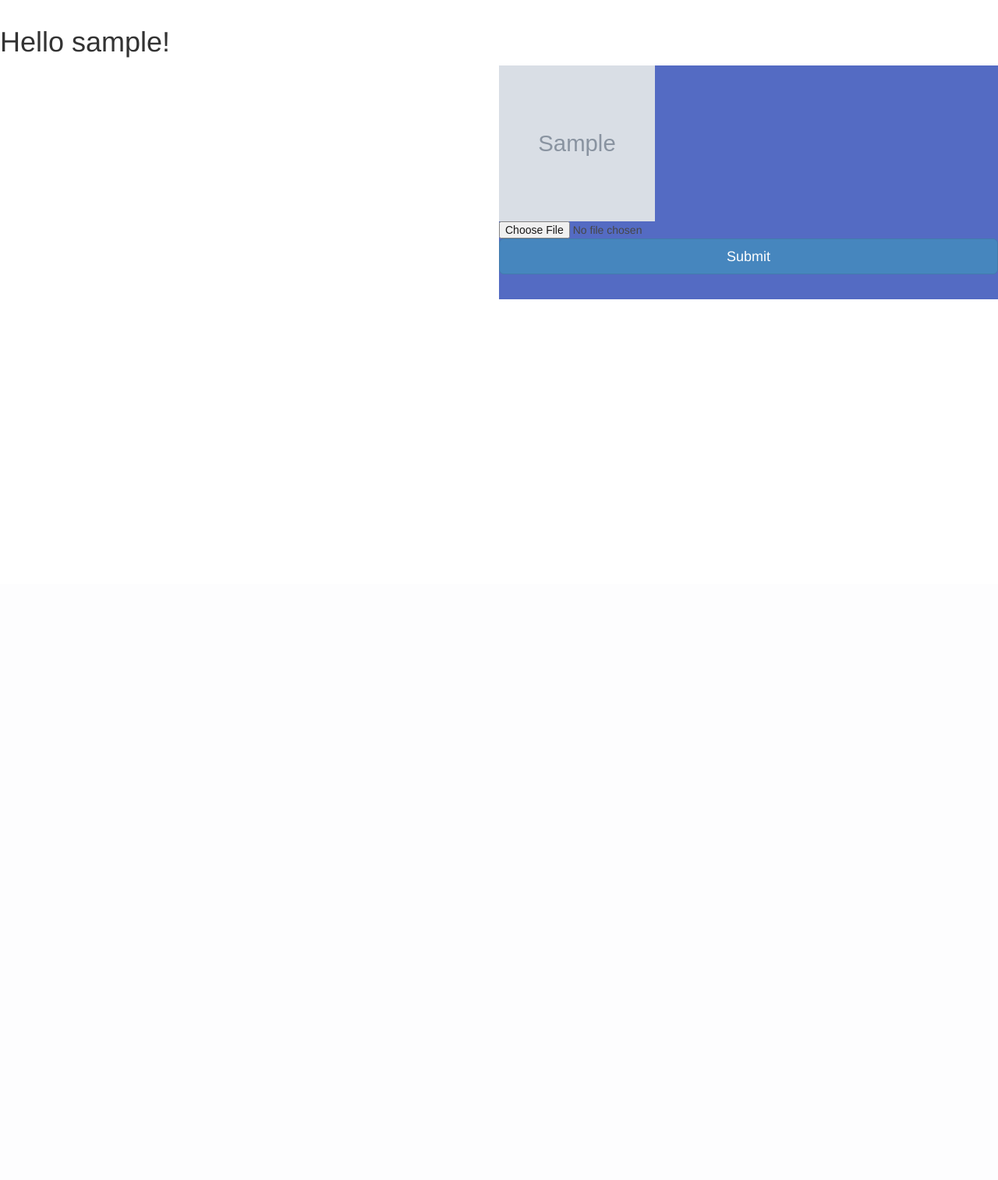
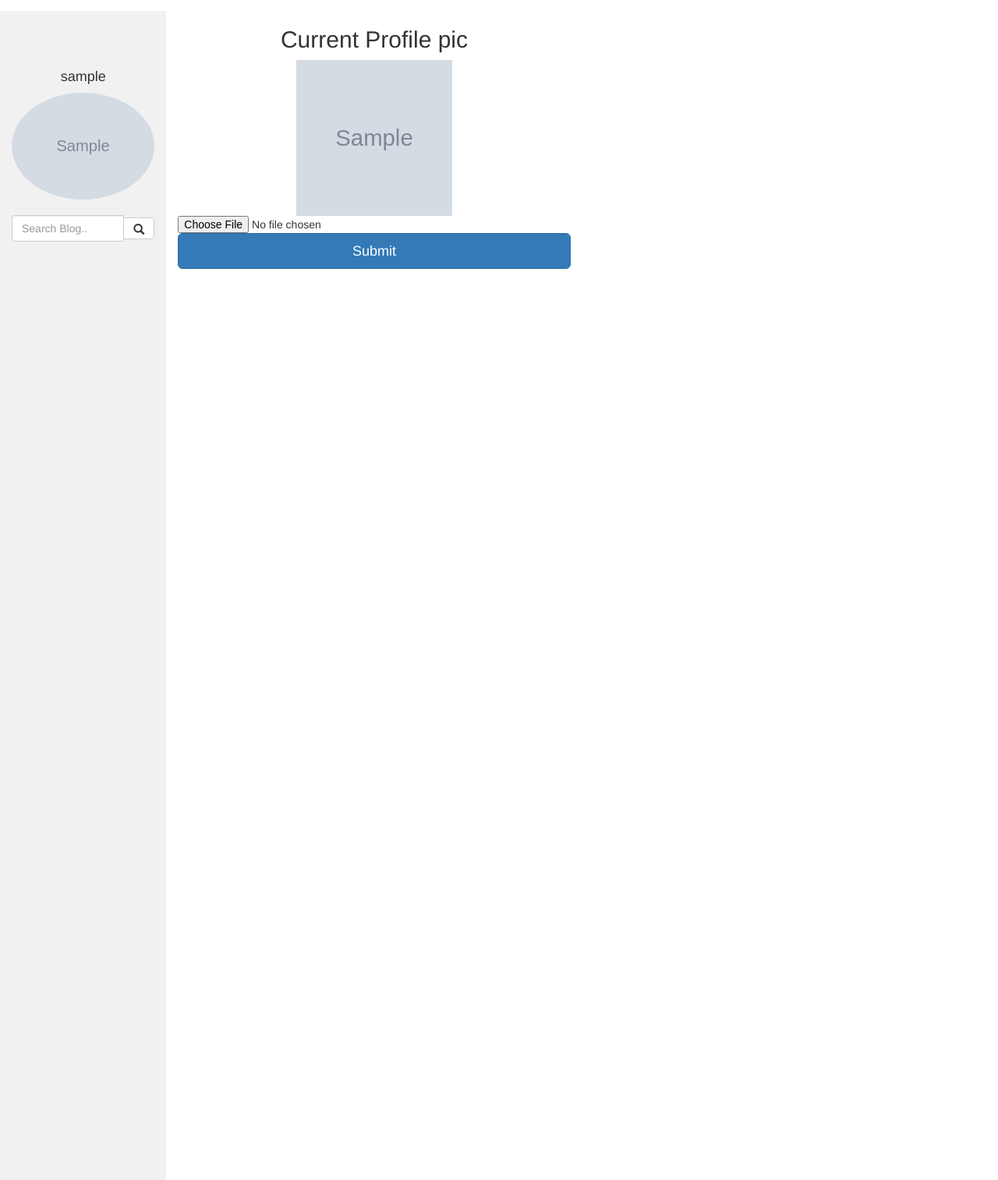
Before and after one commit to kroddgit/Bitching, a Flask app: page /bitch/settings in a window 1280 px wide. Shown: the part 51-1565 px from the top of the page at 78% size. Before the commit the page ends 435 px from the top, so only its background shows below. Run offline with Flask 2, Linux system fonts and the light colour scheme; a user stored in the database is signed in; tables that the repository leaves empty hold one stand-in row (values such as "Sample post"); grey boxes marked "Sample" are stand-in pictures; some libraries are stand-ins or nearby versions.

Commit message:
ui revamp

```diff
--- a/bitching/mod_bitch/models.py
+++ b/bitching/mod_bitch/models.py
@@ -13,7 +13,7 @@ class Bitch(db.Model):
     __tablename__ = 'bitch'
     id = db.Column(db.Integer, primary_key=True)
     userId = db.Column(db.Integer, db.ForeignKey(User.id), nullable=False)
-    message = db.Column(db.String(200))
+    message = db.Column(db.String(260))
     date = db.Column(db.DateTime, default=datetime.datetime.now())
     user = relationship("User", backref="Bitch")
 
--- a/bitching/templates/account/settings.html
+++ b/bitching/templates/account/settings.html
@@ -1,8 +1,8 @@
 {% extends 'headers/layout.html' %}
 {% block body %}
-    <h1>Hello {{ user.username }}!</h1>
+    <!-- <h1>Hello {{ user.username }}!</h1>
     <div>
-          <div style="float:right;background-color: #425bbd;opacity: 0.9;width:50%; height:300px">
+          <div>
           {% if user.profilepicUrl %}
           <div>
               <img src="{{ user.profilepicUrl }}" width="200" height="200">
@@ -11,6 +11,7 @@
           {% if not user.profilepicUrl %}
           <h2>Upload a Profile pic</h2>
           {% endif %}
+
           <form action = "/bitch/uploader" method = "POST"
              enctype = "multipart/form-data">
              {{ form.hidden_tag()}}
@@ -19,7 +20,45 @@
           </form>
           <div>
     <div>
-<div>
+<div> -->
+<div class="container-fluid">
+  <div class="row content">
+    <div class="col-sm-2 sidenav" align="center">
+      <h4>{{ user.username }}</h4>
+      <ul class="nav">
+        {% if user.profilepicUrl %}
+        <img src="{{ user.profilepicUrl }}" class="img-responsive img-circle margin" style="display:inline"  width="250" height="250">
+        {% endif %}
+      </ul><br>
+      <div class="input-group">
+        <input type="text" class="form-control" placeholder="Search Blog..">
+        <span class="input-group-btn">
+          <button class="btn btn-default" type="button">
+            <span class="glyphicon glyphicon-search"></span>
+          </button>
+        </span>
+      </div>
+    </div>
+
+    <div class="col-sm-5">
+      {% if user.profilepicUrl %}
+      <h2 align="center">Current Profile pic</h2>
+      <div align="center">
+          <img src="{{ user.profilepicUrl }}" width="200" height="200">
+      </div>
+      {% endif %}
+      {% if not user.profilepicUrl %}
+      <h2>Upload a Profile pic</h2>
+      {% endif %}
+
+      <form action = "/bitch/uploader" method = "POST"
+         enctype = "multipart/form-data">
+         {{ form.hidden_tag()}}
+         <input type = "file" name = "file" />
+         <button class="btn btn-lg btn-primary btn-block" type="submit">Submit</button>
+      </form>
+    </div>
+
   <script type= text/javascript>
 </script>
 {% endblock %}
--- a/bitching/templates/headers/layout.html
+++ b/bitching/templates/headers/layout.html
@@ -5,6 +5,13 @@
   <meta name="viewport" content="width=device-width, initial-scale=1">
   <link rel="stylesheet" href="https://maxcdn.bootstrapcdn.com/bootstrap/3.3.7/css/bootstrap.min.css">
   <script src="https://ajax.googleapis.com/ajax/libs/jquery/3.3.1/jquery.min.js"></script>
+  <script>
+    $(document).ready(function(){
+      if($('#flashed').length > 0){
+          $('#flashed').fadeIn('fast').delay(2000).fadeOut('slow');
+      }
+    });
+</script>
   <style>
   .navbar {
     background-color: #425bbd;
@@ -172,9 +179,7 @@
       <a class="navbar-brand" href="/bitch/home">Bitching</a>
       <img src="/static/images/background.png" height="40px" width="40px"/>
     </div>
-    <!-- <ul class="nav navbar-nav">
-      <li><a href="#"><img class="resize"src="/static/images/background.png"></a></li>
-    </ul> -->
+
     <ul class="nav navbar-nav navbar-right">
       <li><a href="/bitch/settings"><span class="glyphicon glyphicon-user"></span> Settings</a></li>
       <li><a href="/bitch/logout"><span class="glyphicon glyphicon-log-in"></span> Logout</a></li>
```
Also changed, not shown: bitching/templates/bitch/home.html (+9 -3 lines), bitching/templates/headers/logged_out_header.html (+3 -9 lines).
